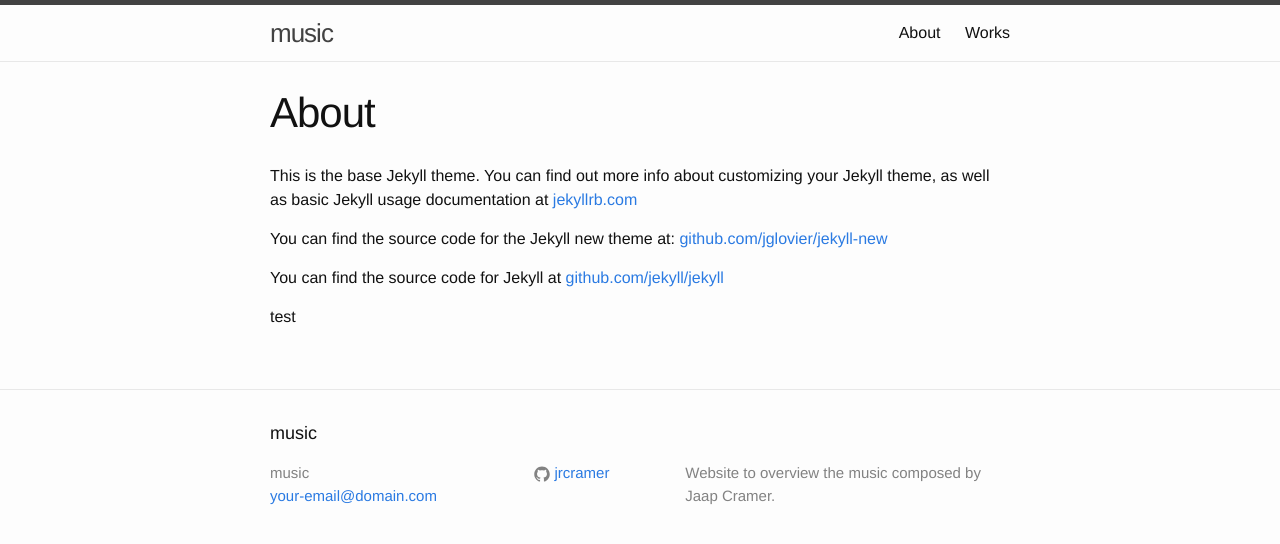
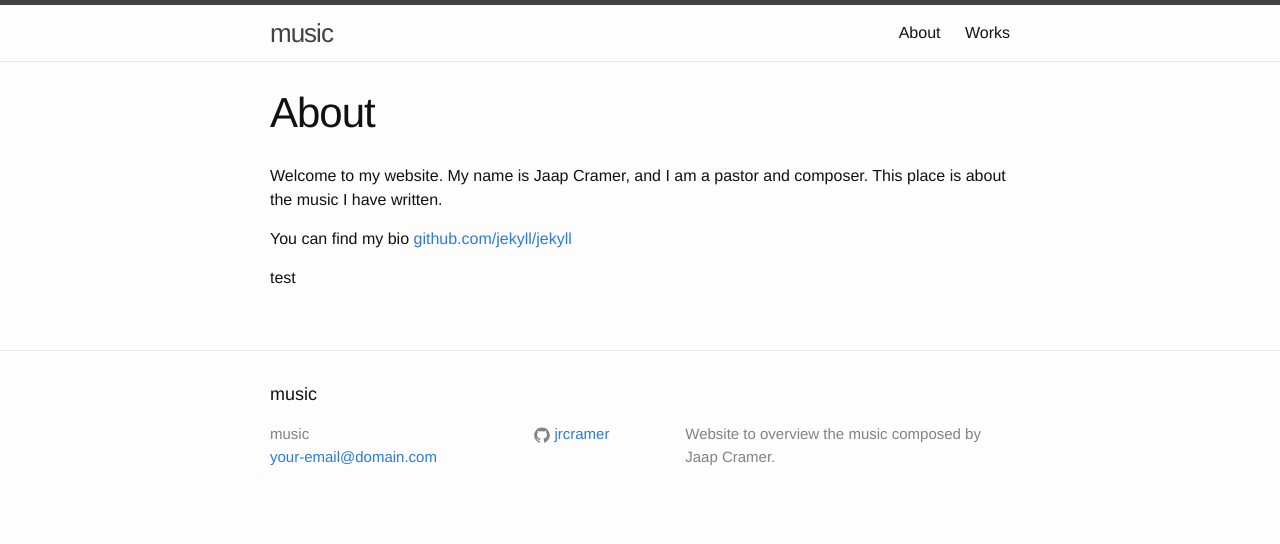
Before and after one commit to jrcramer/music, a Jekyll site: the page built from about.md, in a window 1280 px wide. Shown: the top 544 px of the page. Built offline with Jekyll 4.4.1, drawn with Linux system fonts in a browser that asks for light colours.

Commit message:
Update about.md

```diff
--- a/about.md
+++ b/about.md
@@ -4,10 +4,8 @@ title: About
 permalink: /about/
 ---
 
-This is the base Jekyll theme. You can find out more info about customizing your Jekyll theme, as well as basic Jekyll usage documentation at [jekyllrb.com](http://jekyllrb.com/)
+Welcome to my website. My name is Jaap Cramer, and I am a pastor and composer. This place is about the music I have written.
 
-You can find the source code for the Jekyll new theme at: [github.com/jglovier/jekyll-new](https://github.com/jglovier/jekyll-new)
-
-You can find the source code for Jekyll at [github.com/jekyll/jekyll](https://github.com/jekyll/jekyll)
+You can find my bio [github.com/jekyll/jekyll](https://github.com/jekyll/jekyll)
 
 test
```
